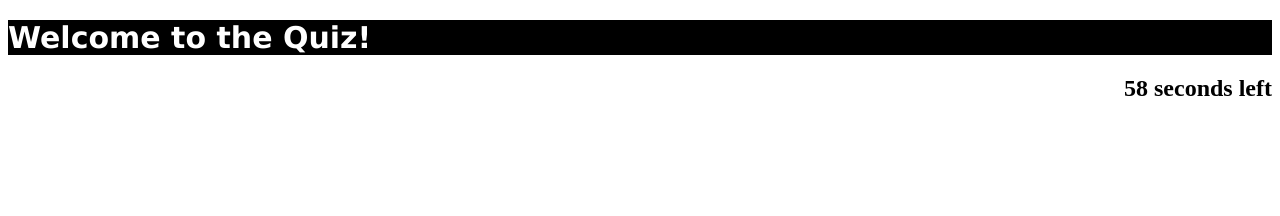
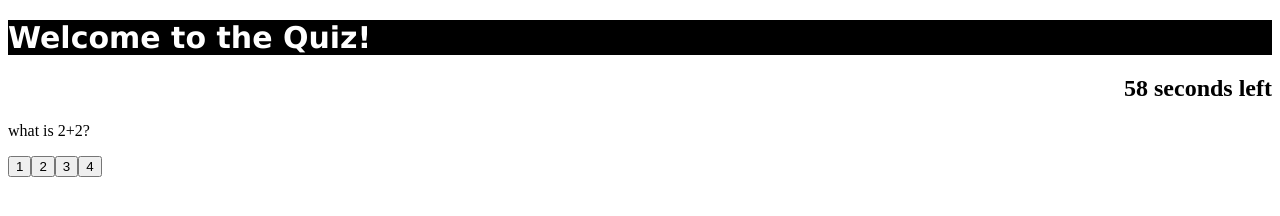
Before and after one commit to amckeon17/WEB_API, a plain HTML site: page index.html in a window 1280 px wide. Both pictures are taken after a click on the button "Start". Drawn offline with Linux system fonts and the light colour scheme.

Commit message:
new update

```diff
--- a/index.html
+++ b/index.html
@@ -19,8 +19,8 @@
             Coding Quiz Challenge
         </h1>
         <button id="start">Start</button>
-        <div id="questions"></div>
     </div>
+    <div id="questions"></div>
 
     <script src="script.js"></script>
 </body>
--- a/script.js
+++ b/script.js
@@ -2,8 +2,16 @@ var timeEl = document.querySelector(".time");
 var mainEl = document.getElementById("main");
 var startBtn = document.getElementById("start");
 var startPage = document.getElementById("startpage");
+var questionContainer = document.getElementById("questions");
 
-
+var questions = [
+    {
+        questionText: "what is 2+2?",
+        questionAns: ["1", "2", "3", "4"],
+        correctAns: "4"
+    }
+]
+var questNum = 0;
 var secondsLeft = 60;
 console.log("connected")
 function setTime() {
@@ -27,10 +35,23 @@ function sendMessage() {
 
 }
 
-function hideElement() {
+function startQuiz() {
     startPage.classList.add("hide")
     setTime();
+    showQuestion();
+}
+startBtn.addEventListener("click", startQuiz);
 
-
+function showQuestion() {
+    var questEl = document.createElement("p");
+    questEl.textContent = questions[questNum].questionText;
+    questionContainer.appendChild(questEl);
+    for(var i = 0; i<questions[questNum].questionAns.length; i++) {
+        var ansEl = document.createElement("button");
+        ansEl.textContent = questions[questNum].questionAns[i];
+        questionContainer.appendChild(ansEl);
+        ansEl.addEventListener("click", function(event){
+            console.log(event.target.textContent)
+        })
+    }
 }
-startBtn.addEventListener("click", hideElement);
```
